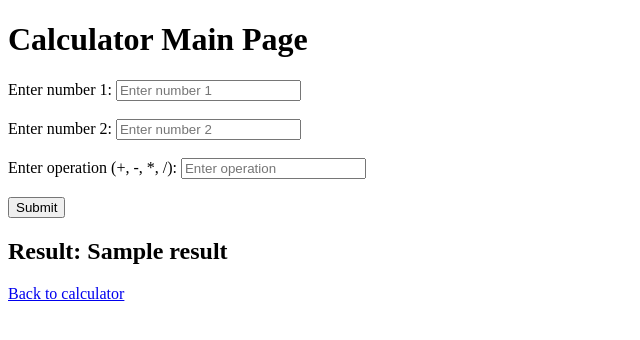
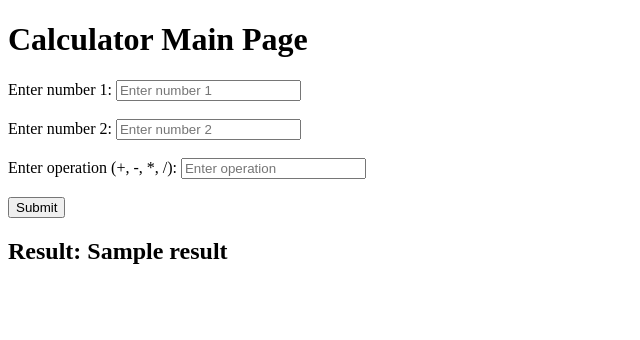
Before and after one commit to Joshna1019/calculator, a Django app: template templates/home.html in a window 1280 px wide. Shown: the top 340 px of the page, without its empty margins (0-640 px from the left). Run offline with Django 3.2, Linux system fonts and the light colour scheme; the template is opened without the code that fills it: most values are stand-ins (such as "Sample title", 1, 10 or a date in 2020).

Commit message:
Update home.html

```diff
--- a/templates/home.html
+++ b/templates/home.html
@@ -33,7 +33,6 @@
     <!-- Display result if it exists -->
     {% if result %}
         <h2>Result: {{ result }}</h2>
-    <a href="{% url "home" %}">Back to calculator</a>
     {% endif %}
 </body>
 </html>
```
